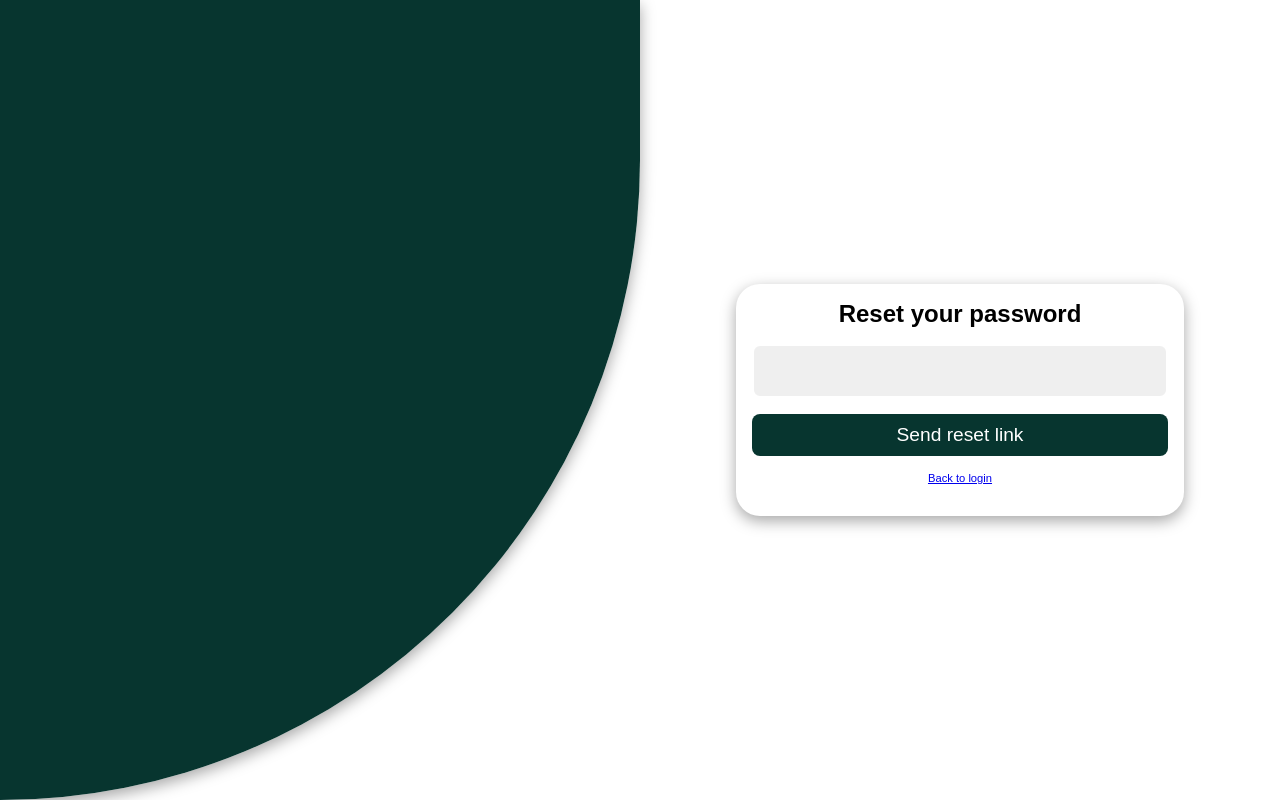
After one commit to ibahar05/blog-practice, a Django app: page /account/password_reset/ in a window 1280 px wide. The commit adds this page. Run offline with Django 5.2, Linux system fonts and the light colour scheme; some libraries are stand-ins or nearby versions.

Commit message:
Forget password

```diff
--- /dev/null
+++ b/account/templates/account/password_reset.html
@@ -0,0 +1,33 @@
+{% load static %}
+{% include 'main/message.html' %}
+<!DOCTYPE html>
+<html lang="en">
+<head>
+  <meta charset="UTF-8">
+  <title>Reset Password</title>
+  <link rel="stylesheet" href="{% static 'css/login.css' %}">
+</head>
+<body>
+  <div class="container sign-in">
+    <div class="row">
+      <div class="col align-items-center flex-col sign-in">
+        <div class="form-wrapper align-items-center">
+          <div class="form sign-in">
+            <h2 style="margin-bottom: 1rem;">Reset your password</h2>
+            <form method="post">
+              {% csrf_token %}
+              <div class="input-group">
+                <i class="bx bx-mail-send"></i>
+                {{ form.email }}
+              </div>
+              <button type="submit">Send reset link</button>
+            </form>
+            <p><a href="{% url 'account:register' %}">Back to login</a></p>
+          </div>
+        </div>
+      </div>
+    </div>
+  </div>
+  {% include 'main/message.html' %}
+</body>
+</html>
--- a/account/templates/account/register.html
+++ b/account/templates/account/register.html
@@ -99,7 +99,7 @@
               </ul>
               {% endif %}
 
-              <p><b>Forgot password?</b></p>
+              <p><a href="{% url "account:password_reset" %}">Forget password?</a></p>
               <p>
                 <span>Don't have an account?</span>
                 <b onclick="toggle()" class="pointer">Sign up here</b>
--- a/account/urls.py
+++ b/account/urls.py
@@ -1,10 +1,49 @@
-from django.urls import path
+from django.urls import path, reverse_lazy
 from .views import *
 from . import views
+from django.contrib.auth import views as auth_views
 
 app_name = "account"
 
 urlpatterns = [
     path('register/', AuthView.as_view(), name='register'),
     path('logout/', views.logout_view, name='logout'),
+
+    path(
+        'password_reset/',
+        auth_views.PasswordResetView.as_view(
+            template_name="account/password_reset.html",
+            email_template_name='account/password_reset_email.html',
+            success_url=reverse_lazy('account:password_reset_done')
+        ),
+        name='password_reset'
+    ),
+
+    path(
+        'password_reset_done/',
+        auth_views.PasswordResetDoneView.as_view(
+            template_name="account/password_reset_done.html"
+        ),
+        name='password_reset_done'
+    ),
+
+    path(
+        'reset/<uidb64>/<token>/',
+        auth_views.PasswordResetConfirmView.as_view(
+            template_name="account/password_reset_confirm.html",
+            success_url=reverse_lazy('account:password_reset_complete')
+        ),
+        name='password_reset_confirm'
+    ),
+
+    path(
+        'password_reset_complete/',
+        auth_views.PasswordResetCompleteView.as_view(
+            template_name="account/password_reset_complete.html"
+        ),
+        name='password_reset_complete'
+    ),
+
+
+
 ]
--- a/static/css/login.css
+++ b/static/css/login.css
@@ -343,3 +343,11 @@ body {
         font-size: 2rem;
     }
 }
+
+.row {
+    display: flex;
+    flex-wrap: wrap;
+    height: 100vh;
+    /* برای حالتی که فقط یک ستون دارید و می‌خواهید به راست هدایت شود: */
+    justify-content: flex-end; /* محتوای ردیف را به سمت راست می‌چسباند */
+}
```
Also changed, not shown: account/templates/account/password_reset_complete.html (added, +24 -0 lines), account/templates/account/password_reset_confirm.html (added, +51 -0 lines), account/templates/account/password_reset_done.html (added, +24 -0 lines), account/templates/account/password_reset_email.html (added, +16 -0 lines), config/settings.py (+9 -0 lines).
